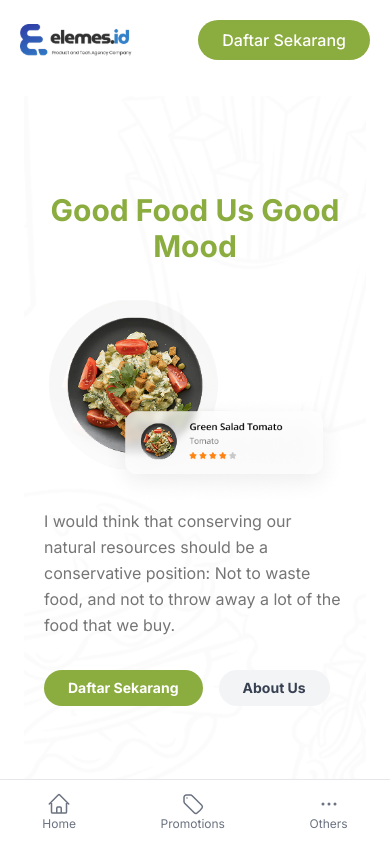
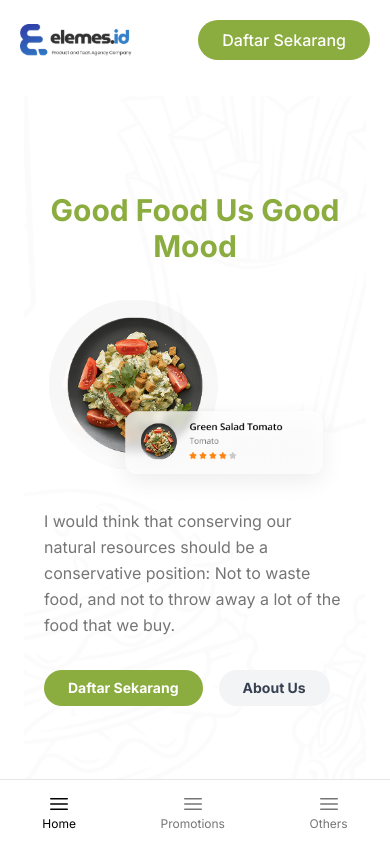
Before and after one commit to wikan04/foodlandingpage, a Next.js app: page / in a window 390 px wide. Shown: the top 844 px of the page. Built offline with nearby package versions, Linux system fonts and the light colour scheme.

Commit message:
Adjusting Footer and Navbar Icon

```diff
--- a/app/components/BottomNav.tsx
+++ b/app/components/BottomNav.tsx
@@ -1,11 +1,7 @@
 "use client";
 
 import { useState, useEffect } from "react";
-import {
-  HomeIcon,
-  TagIcon,
-  EllipsisHorizontalIcon,
-} from "@heroicons/react/24/outline";
+import { Bars3Icon } from "@heroicons/react/24/outline";
 import Link from "next/link";
 
 export default function BottomNav() {
@@ -45,36 +41,36 @@ export default function BottomNav() {
     >
       <Link href="/">
         <button
-          className={`flex flex-col items-center text-gray-500 ${
+          className={`flex flex-col items-center text-[#757575] ${
             active === "home" ? "text-black" : ""
           }`}
           onClick={() => setActive("home")}
         >
-          <HomeIcon className="w-6 h-6" />
+          <Bars3Icon className="w-6 h-6" />
           <span className="text-xs">Home</span>
         </button>
       </Link>
 
       <Link href="#">
         <button
-          className={`flex flex-col items-center text-gray-500 ${
+          className={`flex flex-col items-center text-[#757575] ${
             active === "promotions" ? "text-black" : ""
           }`}
           onClick={() => setActive("promotions")}
         >
-          <TagIcon className="w-6 h-6" />
+          <Bars3Icon className="w-6 h-6" />
           <span className="text-xs">Promotions</span>
         </button>
       </Link>
 
       <Link href="#">
         <button
-          className={`flex flex-col items-center text-gray-500 ${
+          className={`flex flex-col items-center text-[#757575] ${
             active === "others" ? "text-black" : ""
           }`}
           onClick={() => setActive("others")}
         >
-          <EllipsisHorizontalIcon className="w-6 h-6" />
+          <Bars3Icon className="w-6 h-6" />
           <span className="text-xs">Others</span>
         </button>
       </Link>
--- a/app/components/Footer.tsx
+++ b/app/components/Footer.tsx
@@ -1,11 +1,13 @@
 import { EnvelopeIcon, PhoneIcon } from "@heroicons/react/24/outline";
 import { FontAwesomeIcon } from "@fortawesome/react-fontawesome";
 import { faInstagram } from "@fortawesome/free-brands-svg-icons";
+
 export default function Footer() {
   return (
     <footer className="body-font">
       <section className="container mx-auto bg-sugarCane rounded-3xl px-5 py-24">
         <div className="mx-10 grid grid-cols-1 gap-8 text-center md:grid-cols-2 md:text-left lg:grid-cols-4">
+          {/* Logo and Contact Info */}
           <div className="mx-auto w-64 md:mx-0">
             <a className="title-font flex items-center justify-center md:justify-start">
               <img src="/elemesicon.jpg" alt="" />
@@ -38,7 +40,57 @@ export default function Footer() {
             </div>
           </div>
 
-          <div>
+          {/* Categories and About Us for Mobile */}
+          <div className="block md:hidden">
+            <div className="flex flex-wrap justify-between gap-8">
+              <div>
+                <h2 className="title-font mb-3 text-xl font-bold text-gray-900">
+                  Categories
+                </h2>
+                <nav className="mb-10 list-none">
+                  <li className="mb-3">
+                    <a className="text-gray-600 hover:text-gray-800">Cupcake</a>
+                  </li>
+                  <li className="mb-3">
+                    <a className="text-gray-600 hover:text-gray-800">Pizza</a>
+                  </li>
+                  <li className="mb-3">
+                    <a className="text-gray-600 hover:text-gray-800">Kebab</a>
+                  </li>
+                  <li className="mb-3">
+                    <a className="text-gray-600 hover:text-gray-800">Salmon</a>
+                  </li>
+                  <li className="mb-3">
+                    <a className="text-gray-600 hover:text-gray-800">Dougnut</a>
+                  </li>
+                </nav>
+              </div>
+
+              <div>
+                <h2 className="title-font mb-3 text-xl font-bold text-gray-900">
+                  About Us
+                </h2>
+                <nav className="mb-10 list-none">
+                  <li className="mb-3">
+                    <a className="text-gray-600 hover:text-gray-800">
+                      About Us
+                    </a>
+                  </li>
+                  <li className="mb-3">
+                    <a className="text-gray-600 hover:text-gray-800">FAQ</a>
+                  </li>
+                  <li className="mb-3">
+                    <a className="text-gray-600 hover:text-gray-800">
+                      Report Problem
+                    </a>
+                  </li>
+                </nav>
+              </div>
+            </div>
+          </div>
+
+          {/* Categories for Desktop */}
+          <div className="hidden md:block">
             <h2 className="title-font mb-3 text-xl font-bold text-gray-900">
               Categories
             </h2>
@@ -61,7 +113,8 @@ export default function Footer() {
             </nav>
           </div>
 
-          <div>
+          {/* About Us for Desktop */}
+          <div className="hidden md:block">
             <h2 className="title-font mb-3 text-xl font-bold text-gray-900">
               About Us
             </h2>
@@ -80,6 +133,7 @@ export default function Footer() {
             </nav>
           </div>
 
+          {/* Newsletter */}
           <div>
             <h2 className="title-font mb-3 text-xl font-bold text-gray-900">
               Newsletter
@@ -113,6 +167,7 @@ export default function Footer() {
         </div>
       </section>
 
+      {/* Copyright Section */}
       <section className="">
         <div className="container mx-auto px-5 py-6 text-center">
           <p className="mt-4 text-sm text-gray-500 sm:mt-0 sm:ml-6">
```
